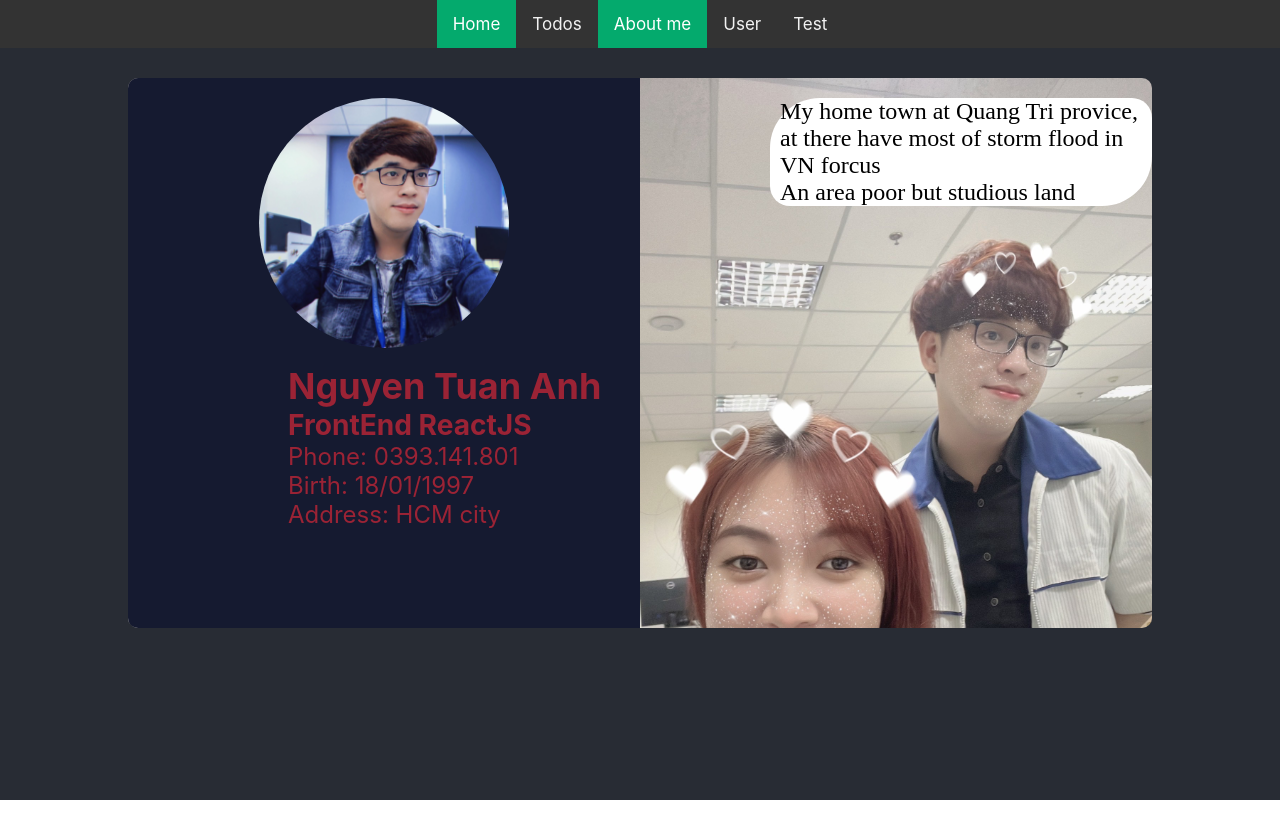
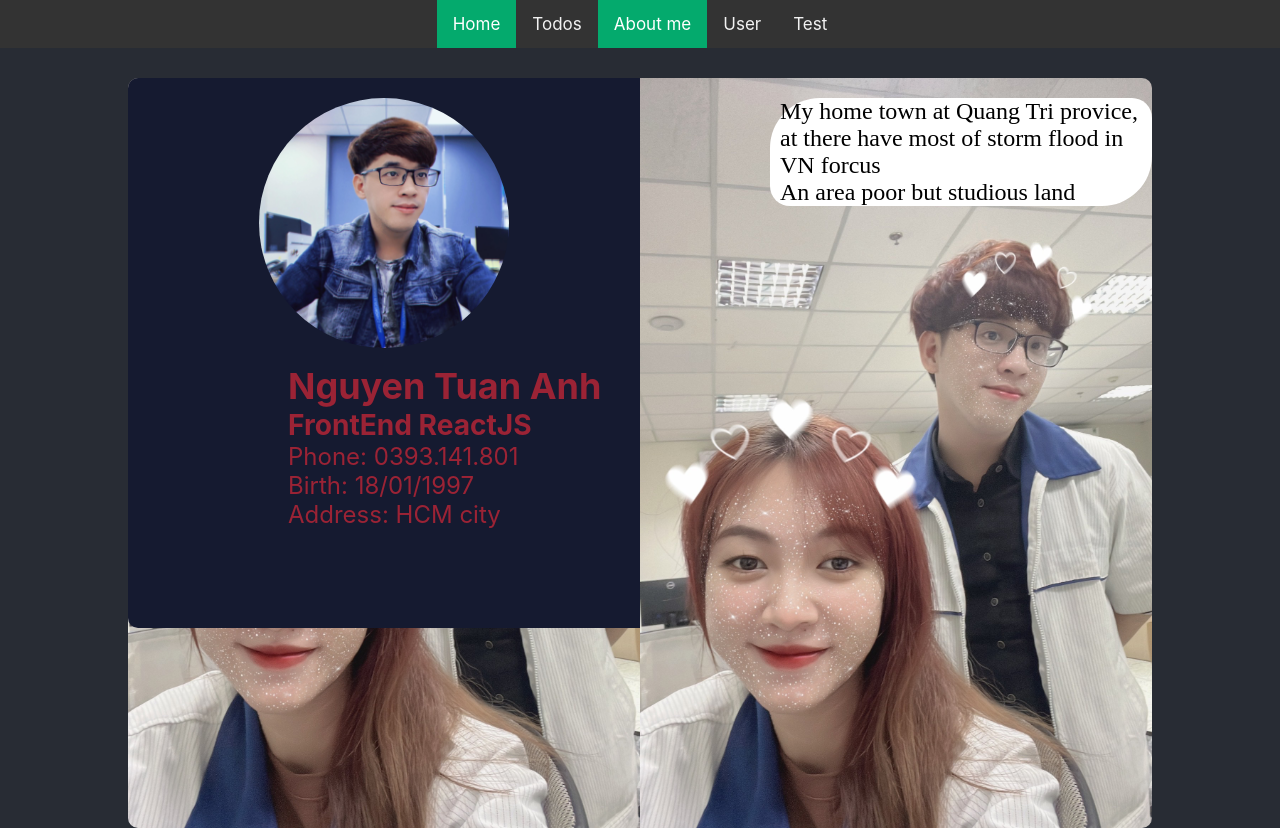
Before and after one commit to ntanh18011997/ReactProject, a React (Create React App) app: page /about in a window 1280 px wide. Before the commit the page ends 800 px from the top, so only its background shows below. Built offline with nearby package versions, Linux system fonts and the light colour scheme.

Commit message:
update code

```diff
--- a/src/views/About/about.scss
+++ b/src/views/About/about.scss
@@ -10,7 +10,7 @@
     .container-about{
         margin-top: 30px;
         width: 80%;
-        height: 550px;
+        height: 750px;
         display: flex;
         justify-content: center;
         box-sizing: border-box;
```
